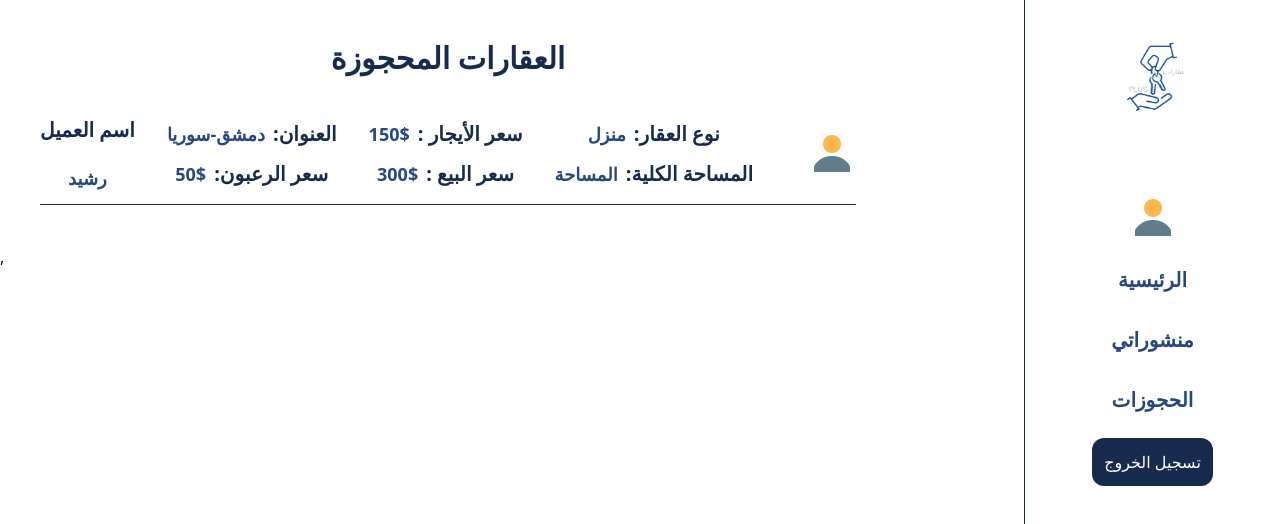
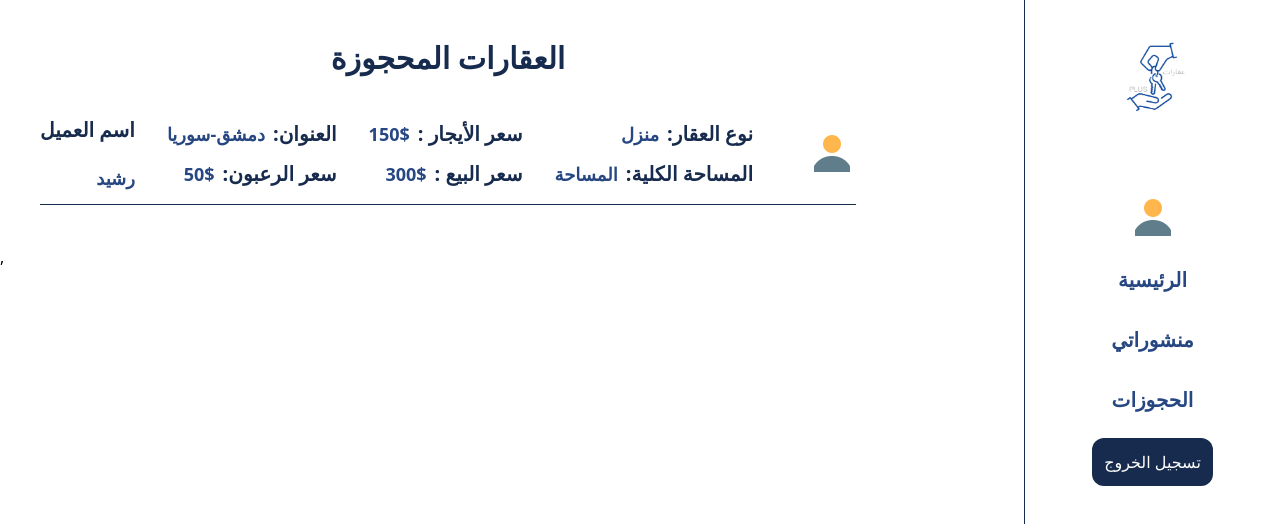
Before and after one commit to rasheedaldeb/company-graduation, a React (Vite) app: page /registered-posts in a window 1280 px wide. Shown: the top 524 px of the page. Built offline with nearby package versions, Linux system fonts and the light colour scheme; sample sign-in values are in the browser's storage.

Commit message:
update done

```diff
--- a/package.json
+++ b/package.json
@@ -15,8 +15,8 @@
     "axios": "^1.8.3",
     "prettier": "^3.5.3",
     "prettier-plugin-tailwindcss": "^0.6.11",
-    "react": "^19.0.0",
-    "react-dom": "^19.0.0",
+    "react": "^18.3.1",
+    "react-dom": "^18.3.1",
     "react-hook-form": "^7.54.2",
     "react-loader-spinner": "^6.1.6",
     "react-router-dom": "^7.2.0",
--- a/src/Components/AcceptedPosts.jsx
+++ b/src/Components/AcceptedPosts.jsx
@@ -10,7 +10,7 @@ const AcceptedPosts = () => {
             <img src="/images/user.png" alt="post-image" />
           </div>
           <div className="content flex items-center gap-8" dir="rtl">
-            <div className="flex flex-col items-center gap-3">
+            <div className="flex flex-col items-start gap-3">
               <div className="name flex items-center gap-2">
                 <h4 className="text-primary text-xl font-bold">نوع العقار:</h4>
                 <p className="text-secondary text-lg font-bold">منزل</p>
@@ -22,7 +22,7 @@ const AcceptedPosts = () => {
                 <p className="text-secondary text-lg font-bold">المساحة</p>
               </div>
             </div>
-            <div className="flex flex-col items-center gap-3">
+            <div className="flex flex-col items-start gap-3">
               <div className="price-rent flex items-center gap-2">
                 <h4 className="text-primary text-xl font-bold">
                   سعر الأيجار :
@@ -34,7 +34,7 @@ const AcceptedPosts = () => {
                 <p className="text-secondary text-lg font-bold">300$</p>
               </div>
             </div>
-            <div className="flex flex-col items-center gap-3">
+            <div className="flex flex-col items-start gap-3">
               <div className="company flex items-center gap-2">
                 <h4 className="text-primary text-xl font-bold">العنوان:</h4>
                 <p className="text-secondary text-lg font-bold">دمشق-سوريا</p>
--- a/src/Components/AddHouse.jsx
+++ b/src/Components/AddHouse.jsx
@@ -3,7 +3,7 @@ import "./Add.css";
 const AddHouse = () => {
   const [mainImg, setMainImg] = useState("");
   return (
-    <section className="flex flex-col gap-10 p-10">
+    <section className="flex w-full flex-col gap-10 p-10">
       <form className="flex flex-col gap-6" dir="rtl">
         <div className="grid grid-cols-2 gap-6">
           <div>
--- a/src/Components/ProfileSection.jsx
+++ b/src/Components/ProfileSection.jsx
@@ -11,6 +11,7 @@ const ProfileSection = () => {
   // company data states
   const [openAboutUsForm, setOpenAboutUsForm] = useState(false);
   const [openUpdateForm, setOpenUpdateForm] = useState(false);
+  const [error, setError] = useState("");
   const [companyProfileData, setCompanyProfileData] = useState();
   // add and update  about us states
   const [desc, setDesc] = useState("");
@@ -178,6 +179,9 @@ const ProfileSection = () => {
           localStorage.removeItem("token");
           localStorage.removeItem("userId");
           navigate("/company-signin");
+        }
+        if (e.message === "Network Error") {
+          setError("لا يوجد اتصال بالانترنت");
         }
       }
     };
@@ -635,6 +639,11 @@ const ProfileSection = () => {
             wrapperClass=""
           />
         )}
+        {error && (
+          <div className="flex items-center justify-center text-xl text-red-600">
+            {error}
+          </div>
+        )}
       </div>
     </section>
   );
--- a/src/Components/RegisteredPostsSection.jsx
+++ b/src/Components/RegisteredPostsSection.jsx
@@ -9,41 +9,41 @@ const RegisteredPostsSection = () => {
             <img src="/images/user.png" alt="post-image" />
           </div>
           <div className="content flex items-center gap-8" dir="rtl">
-            <div className="flex flex-col items-center gap-3">
-              <div className="name flex items-center gap-2">
+            <div className="flex flex-col items-start gap-3">
+              <div className="name flex items-start gap-2">
                 <h4 className="text-primary text-xl font-bold">نوع العقار:</h4>
                 <p className="text-secondary text-lg font-bold">منزل</p>
               </div>
-              <div className="space flex items-center gap-2">
+              <div className="space flex items-start gap-2">
                 <h4 className="text-primary text-xl font-bold">
                   المساحة الكلية:
                 </h4>
                 <p className="text-secondary text-lg font-bold">المساحة</p>
               </div>
             </div>
-            <div className="flex flex-col items-center gap-3">
+            <div className="flex flex-col items-start gap-3">
               <div className="price-rent flex items-center gap-2">
                 <h4 className="text-primary text-xl font-bold">
                   سعر الأيجار :
                 </h4>
                 <p className="text-secondary text-lg font-bold">150$</p>
               </div>
-              <div className="price-sale flex items-center gap-2">
+              <div className="price-sale flex items-start gap-2">
                 <h4 className="text-primary text-xl font-bold">سعر البيع :</h4>
                 <p className="text-secondary text-lg font-bold">300$</p>
               </div>
             </div>
-            <div className="flex flex-col items-center gap-3">
-              <div className="company flex items-center gap-2">
+            <div className="flex flex-col items-start gap-3">
+              <div className="company flex items-start gap-2">
                 <h4 className="text-primary text-xl font-bold">العنوان:</h4>
                 <p className="text-secondary text-lg font-bold">دمشق-سوريا</p>
               </div>
-              <div className="deposit flex items-center gap-2">
+              <div className="deposit flex items-start gap-2">
                 <h4 className="text-primary text-xl font-bold">سعر الرعبون:</h4>
                 <p className="text-secondary text-lg font-bold">50$</p>
               </div>
             </div>
-            <div className="flex flex-col items-center gap-5">
+            <div className="flex flex-col items-start gap-5">
               <h4 className="text-primary text-xl font-bold">اسم العميل</h4>
               <p className="text-secondary text-lg font-bold">رشيد</p>
             </div>
--- a/src/Components/RejectedPosts.jsx
+++ b/src/Components/RejectedPosts.jsx
@@ -10,7 +10,7 @@ const RejectedPosts = () => {
             <div className="image">
               <img src="/images/user.png" alt="post-image" />
             </div>
-            <div className="flex flex-col items-center gap-3">
+            <div className="flex flex-col items-start gap-3">
               <div className="name flex items-center gap-2">
                 <h4 className="text-primary text-xl font-bold">نوع العقار:</h4>
                 <p className="text-secondary text-lg font-bold">منزل</p>
@@ -22,7 +22,7 @@ const RejectedPosts = () => {
                 <p className="text-secondary text-lg font-bold">المساحة</p>
               </div>
             </div>
-            <div className="flex flex-col items-center gap-3">
+            <div className="flex flex-col items-start gap-3">
               <div className="price-rent flex items-center gap-2">
                 <h4 className="text-primary text-xl font-bold">
                   سعر الأيجار :
@@ -34,7 +34,7 @@ const RejectedPosts = () => {
                 <p className="text-secondary text-lg font-bold">300$</p>
               </div>
             </div>
-            <div className="flex flex-col items-center gap-3">
+            <div className="flex flex-col items-start gap-3">
               <div className="company flex items-center gap-2">
                 <h4 className="text-primary text-xl font-bold">العنوان:</h4>
                 <p className="text-secondary text-lg font-bold">دمشق-سوريا</p>
--- a/src/Components/StatusButtons.jsx
+++ b/src/Components/StatusButtons.jsx
@@ -4,7 +4,10 @@ import { StatesContext } from "../Context/Context";
 const StatusButtons = () => {
   const { status, setStatus } = useContext(StatesContext);
   return (
-    <section className="flex items-center justify-between px-10" dir="rtl">
+    <section
+      className="flex items-center justify-center gap-30 px-10"
+      dir="rtl"
+    >
       <button
         onClick={() => setStatus("waiting")}
         className={`${status === "waiting" && "border-primary border bg-white"} bg-primary h-[40px] w-[200px] rounded-xl ${status === "waiting" ? "text-primary" : "text-white"} cursor-pointer`}
--- a/src/Components/TypeButtons.jsx
+++ b/src/Components/TypeButtons.jsx
@@ -4,7 +4,7 @@ import { StatesContext } from "../Context/Context";
 const TypeButtons = () => {
   const { type, setType } = useContext(StatesContext);
   return (
-    <section className="flex items-center justify-between px-10">
+    <section className="j flex items-center justify-center gap-30 px-10">
       <button
         onClick={() => setType("villa")}
         className={`${type === "villa" && "border-primary border bg-white"} bg-primary h-[40px] w-[100px] rounded-xl ${type === "villa" ? "text-primary" : "text-white"} cursor-pointer`}
--- a/src/Pages/Home.jsx
+++ b/src/Pages/Home.jsx
@@ -10,7 +10,7 @@ import AllPosts from "../Components/AllPosts";
 const Home = () => {
   const { type } = useContext(StatesContext);
   return (
-    <div className="flex w-screen justify-between py-10">
+    <div className="flex justify-between py-10">
       <SideBar />
       <div className="flex w-[70%] flex-col gap-10">
         <div className="addPost flex flex-col gap-10">
```
Also changed, not shown: src/Components/WaitingPosts.jsx (+4 -4 lines), 1 other file (tests, documents, lock files or other folders).
